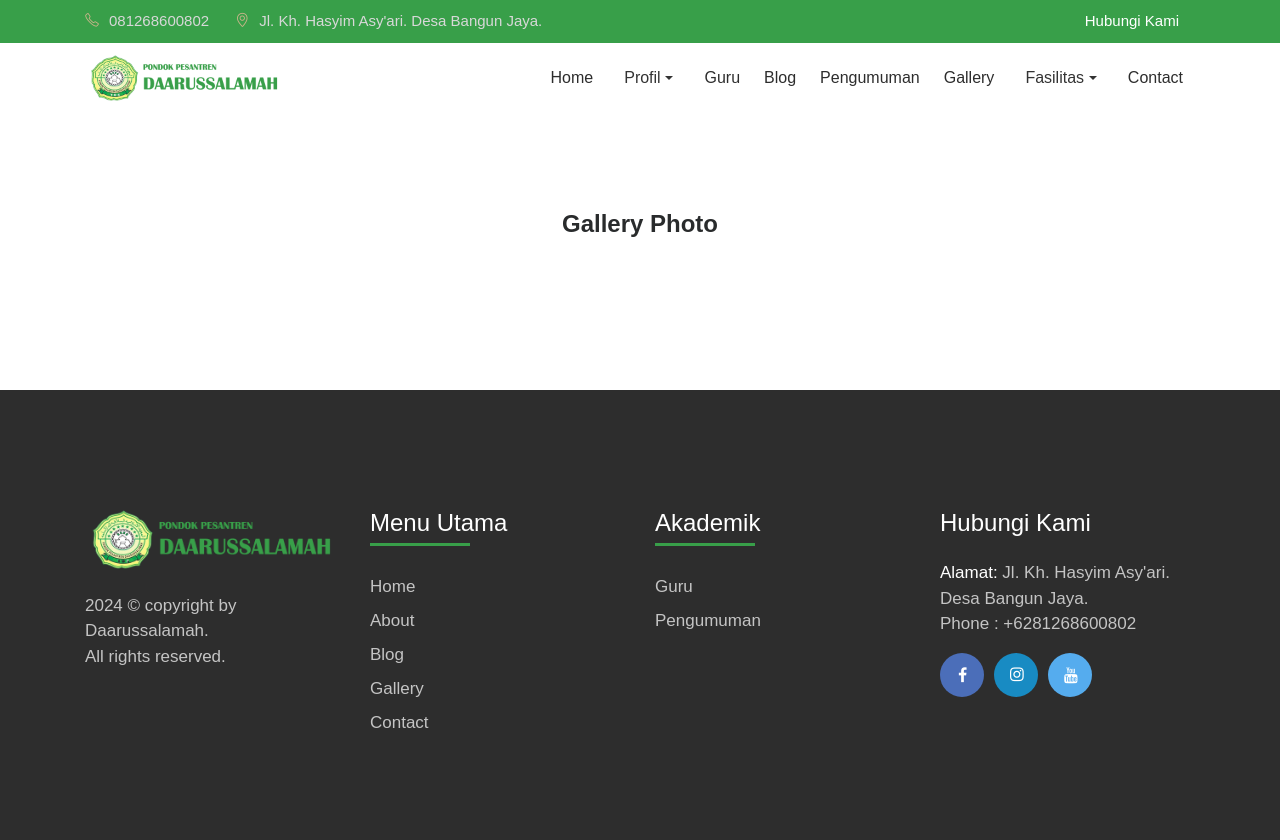
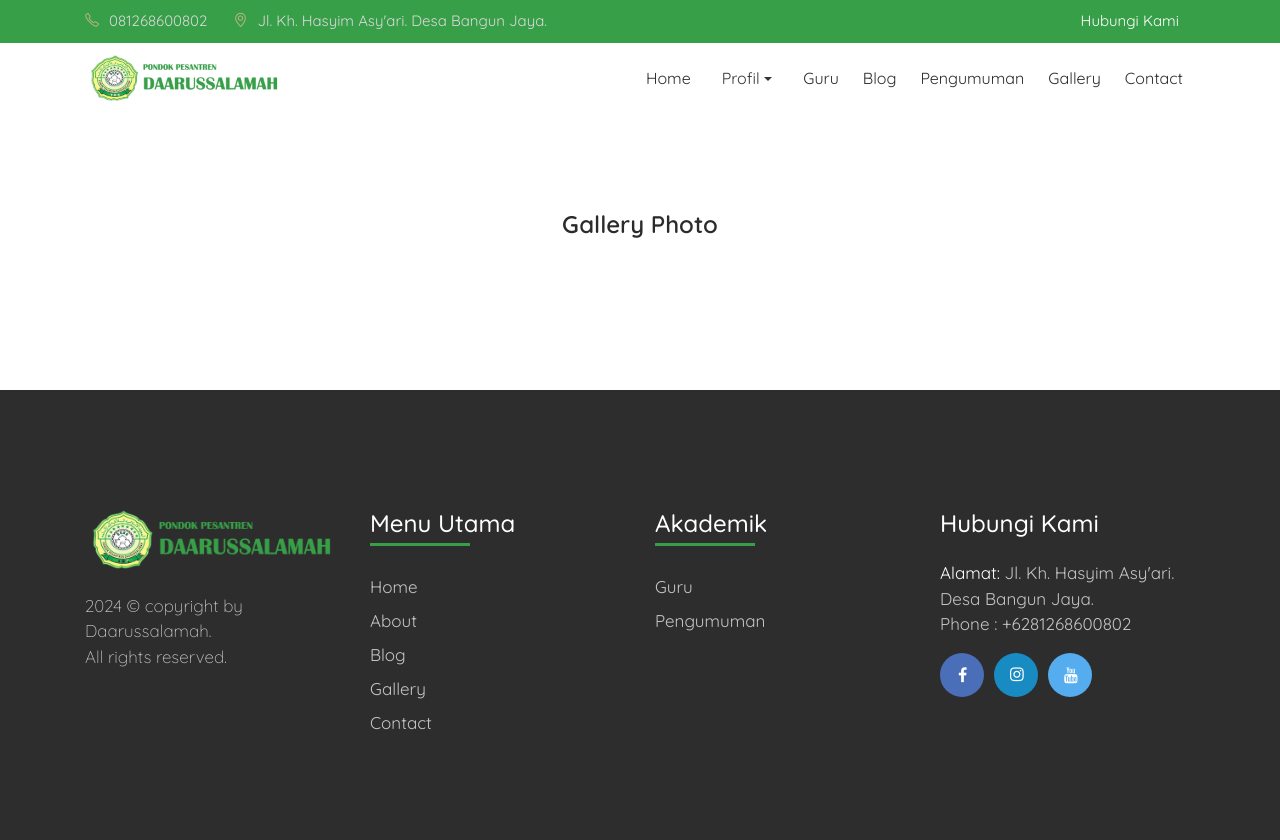
Before and after one commit to echaan/daarussalamah, a CodeIgniter app: page /sekolah/galeri in a window 1280 px wide. Run offline with CodeIgniter, Linux system fonts and the light colour scheme; data that the repository does not hold is empty.

Commit message:
Update Font pada contact dan galeri pengunjung

```diff
--- a/application/views/depan/v_contact.php
+++ b/application/views/depan/v_contact.php
@@ -11,6 +11,10 @@
     <link rel="stylesheet" href="<?php echo base_url().'theme/css/bootstrap.min.css'?>">
     <!-- Google Fonts -->
     <link href="https://fonts.googleapis.com/css?family=Lora:400,700" rel="stylesheet">
+    <!-- Google Fonts -->
+    <link rel="preconnect" href="https://fonts.googleapis.com">
+    <link rel="preconnect" href="https://fonts.gstatic.com" crossorigin>
+    <link href="https://fonts.googleapis.com/css2?family=Quicksand:wght@300..700&display=swap" rel="stylesheet">
     <!-- Font Awesome -->
     <link rel="stylesheet" href="<?php echo base_url().'theme/css/font-awesome.min.css'?>">
     <!-- Simple Line Font -->
--- a/application/views/depan/v_galeri.php
+++ b/application/views/depan/v_galeri.php
@@ -10,6 +10,10 @@
   <link rel="stylesheet" href="<?php echo base_url().'theme/css/bootstrap.min.css'?>">
   <!-- Google Fonts -->
   <link href="https://fonts.googleapis.com/css?family=Lora:400,700" rel="stylesheet">
+  <!-- Google Fonts -->
+  <link rel="preconnect" href="https://fonts.googleapis.com">
+  <link rel="preconnect" href="https://fonts.gstatic.com" crossorigin>
+  <link href="https://fonts.googleapis.com/css2?family=Quicksand:wght@300..700&display=swap" rel="stylesheet">
   <!-- Font Awesome -->
   <link rel="stylesheet" href="<?php echo base_url().'theme/css/font-awesome.min.css'?>">
   <!-- Simple Line Font -->
--- a/application/views/depan/v_header.php
+++ b/application/views/depan/v_header.php
@@ -60,7 +60,7 @@
                                 <li class="nav-item">
                                     <a class="nav-link" href="<?php echo site_url('galeri');?>">Gallery</a>
                                 </li>
-                                <li class="dropdown">
+                                <!-- <li class="dropdown">
                                 <a class="dropdown-toggle" data-toggle="dropdown" role="button" aria-haspopup="true" aria-expanded="yes" href="<?php echo base_url().'profil'?>">Fasilitas</a>
                                 <ul class="dropdown-menu">
                                     <li><a href="<?php echo base_url().'profil/sejarah'?>">Ruang Belajar</a></li>
@@ -70,7 +70,7 @@
                                     <li><a href="<?php echo base_url().'profil/mts'?>">Olahraga</a></li>
                                     <li><a href="<?php echo base_url().'profil/ma'?>">Laboratorium</a></li>
                                 </ul>
-                                </li>
+                                </li> -->
                                 <li class="nav-item">
                                   <a class="nav-link" href="<?php echo site_url('contact');?>">Contact</a>
                                 </li>
```
